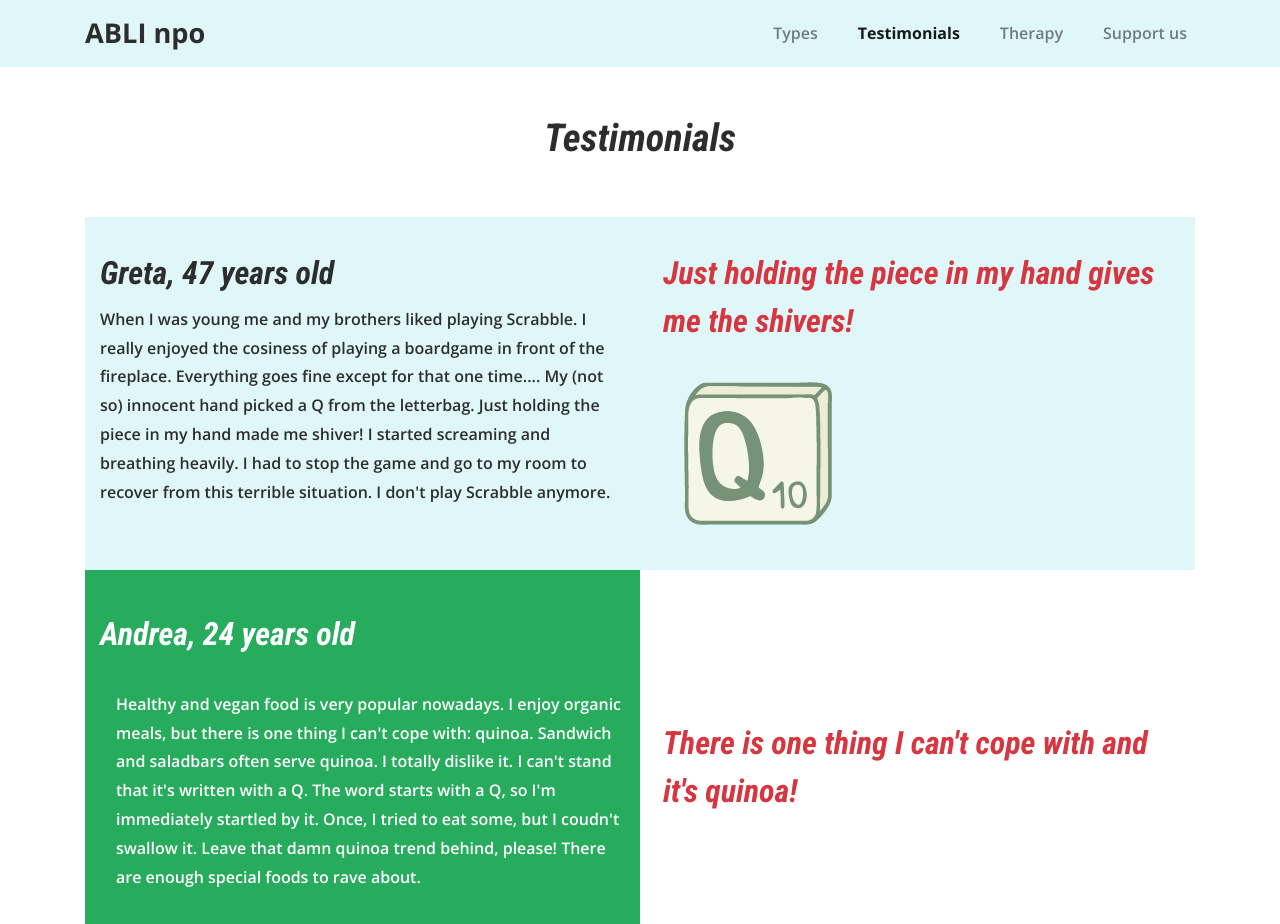
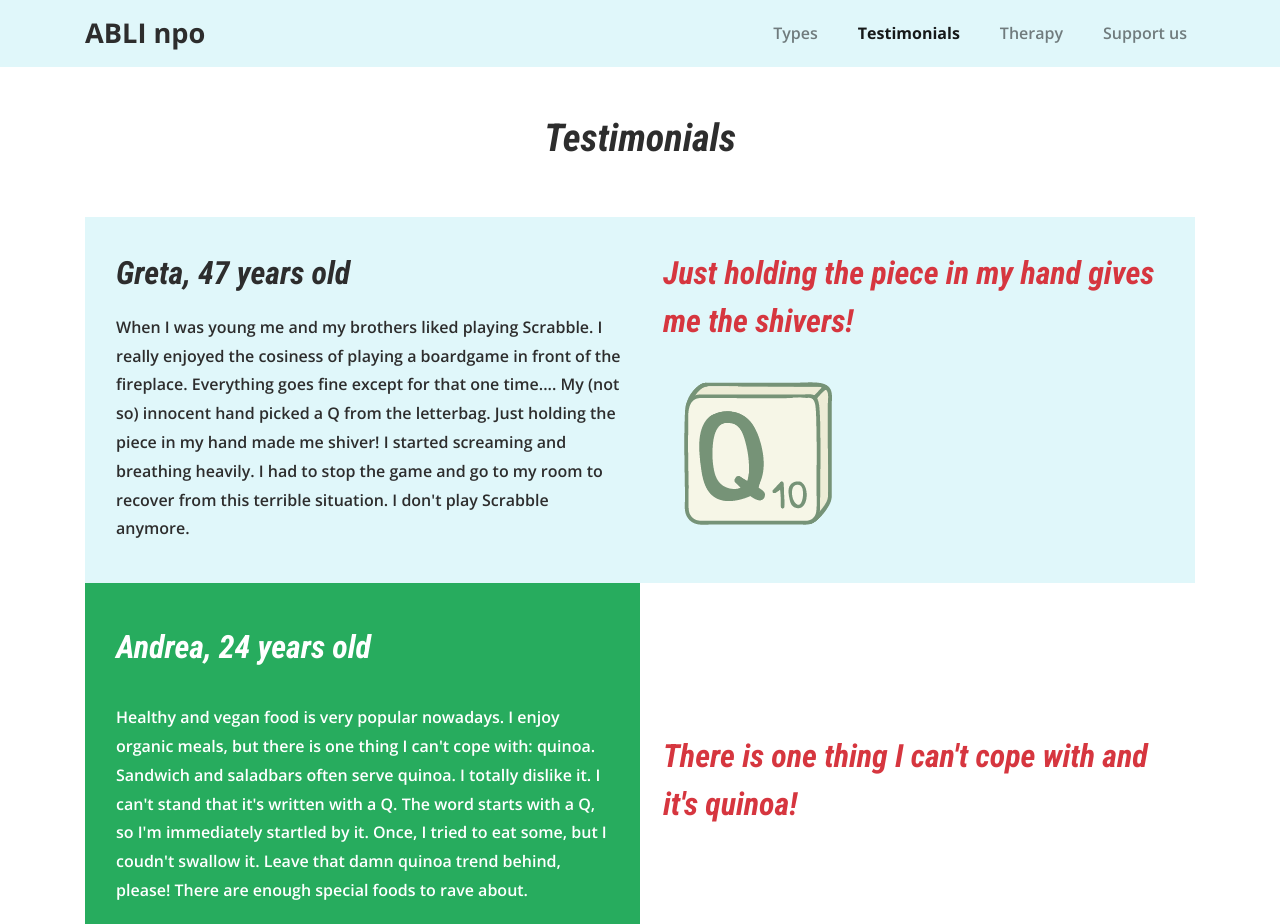
Before and after one commit to Joliroob/opdracht_fobiewebsite, a plain HTML site: page testimonial.html in a window 1280 px wide. Shown: the top 924 px of the page. Drawn offline with nearby package versions, Linux system fonts and the light colour scheme.

Commit message:
aanpassingen

```diff
--- a/css/style.scss
+++ b/css/style.scss
@@ -332,6 +332,21 @@ h5 {
     /*margin-left: 0.5rem;*/
 }
 
+.greta {
+    color: $color1;
+    font-size: 2rem;
+    line-height: 3rem;
+    font-family: 'Roboto Condensed', sans-serif;
+    font-weight: 700;
+    font-style: italic;
+    margin-top: 2rem;
+    margin-left: 1rem;
+}
+
+.greta_txt {
+    margin-left: 1rem;
+}
+
 h4 {
     color: $color2;
     font-size: 2rem;
@@ -364,7 +379,7 @@ h4 {
     font-weight: 700;
     font-style: italic;
     margin-top: 2rem;
-    margin-left: 1rem;
+    margin-left: 2rem;
 }
 
 .card_white {
@@ -409,11 +424,13 @@ h4 {
     font-style: italic;
     padding-top: 2.5rem;
     padding-bottom: 1rem;
+    margin-left: 1rem;
 }
 
 .light_text {
     padding-bottom: 1rem;
     padding-left: 1rem;
+    padding-right: 1rem;
 }
 .container-big {
     margin-bottom: 4rem;
--- a/testimonial.html
+++ b/testimonial.html
@@ -52,8 +52,8 @@
 <div class="container blue-two">
     <div class="row">
         <div class="col-md-6 test-text">
-            <h5>Greta, 47 years old</h5>
-            <p>When I was young me and my brothers liked playing Scrabble.  I really enjoyed the cosiness of playing a boardgame in front of the fireplace. Everything goes fine except for that one time.... My (not so) innocent hand picked a Q from the letterbag.
+            <p class="greta">Greta, 47 years old</h5>
+            <p class="greta_txt">When I was young me and my brothers liked playing Scrabble.  I really enjoyed the cosiness of playing a boardgame in front of the fireplace. Everything goes fine except for that one time.... My (not so) innocent hand picked a Q from the letterbag.
                 Just holding the piece in my hand made me shiver! I started screaming and breathing heavily. I had to stop the game and go to my
                 room to recover from this terrible situation. I don't play Scrabble anymore. </p>
         </div>
```
Also changed, not shown: css/style.css, 1 other file.
